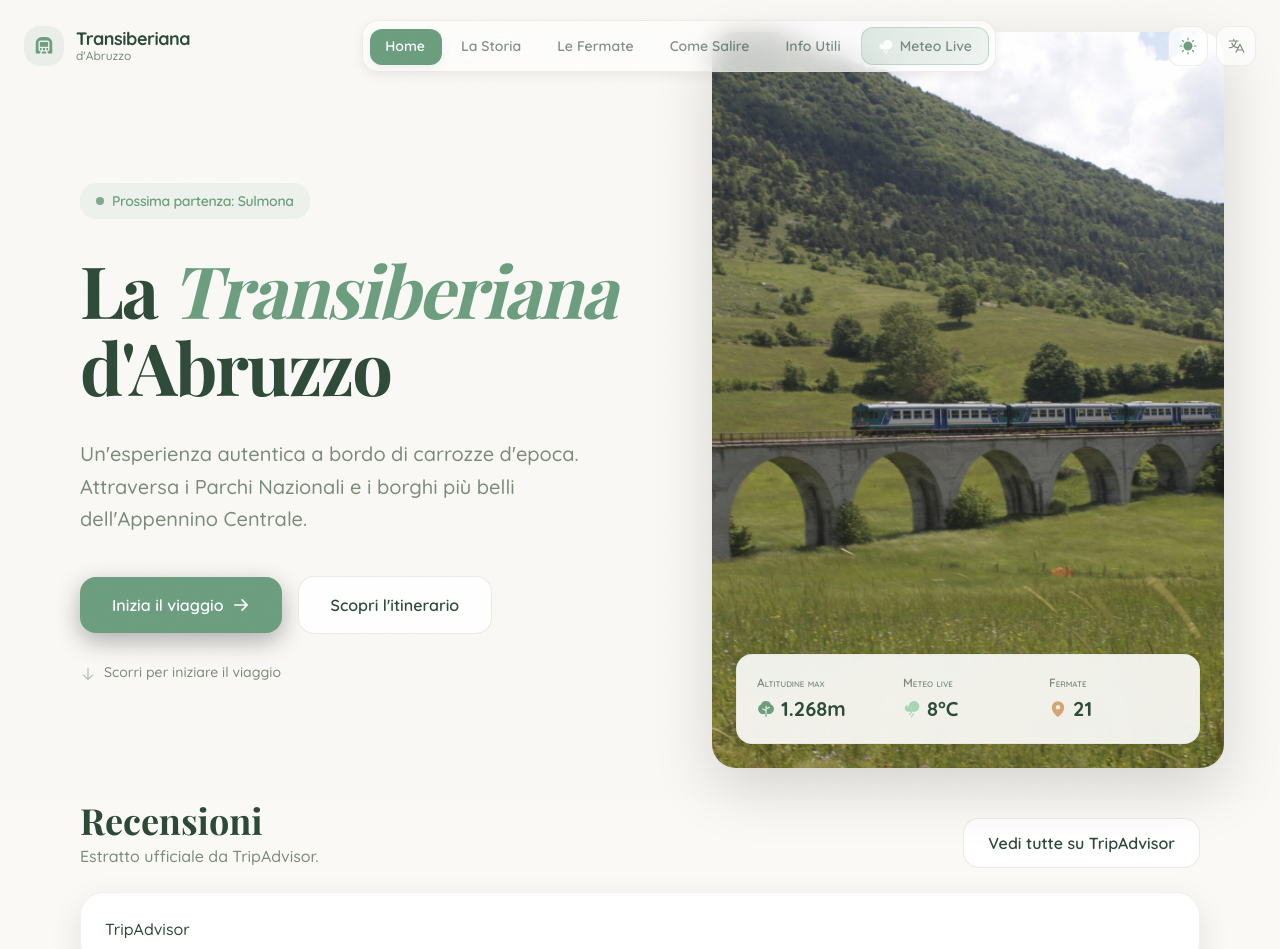
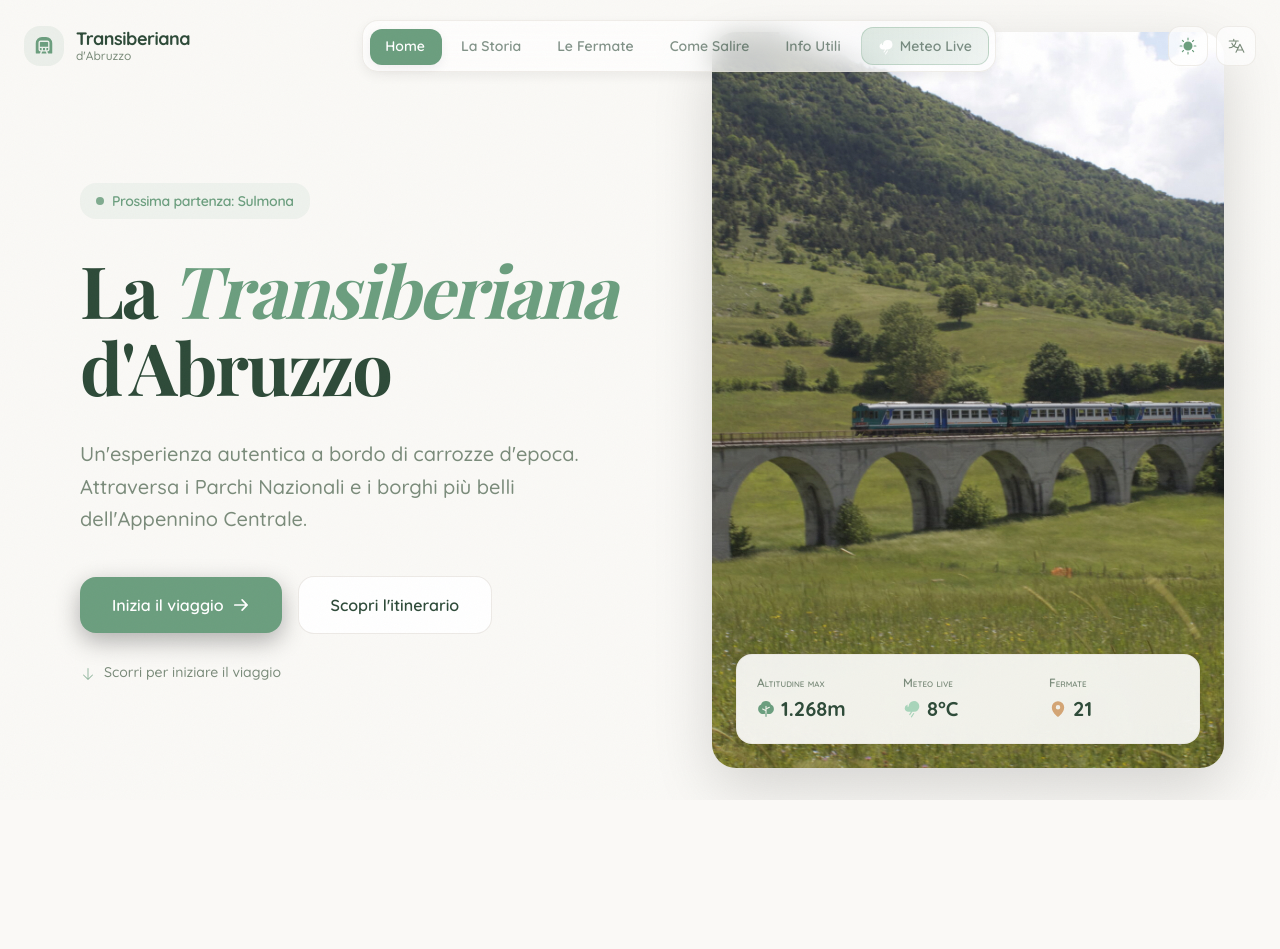
Before and after one commit to Michy234/transiberianaUDA, a React (Vite) app: page / in a window 1280 px wide. Shown: the top 949 px of the page. Built offline with nearby package versions, Linux system fonts and the light colour scheme; a web font is replaced by a local one.

Commit message:
feat: added TripAdvisor button

```diff
--- a/src/components/TripAdvisorReviews.jsx
+++ /dev/null
@@ -1,83 +0,0 @@
-import { useEffect, useMemo, useRef } from 'react';
-
-const TRIPADVISOR_URL =
-  'https://www.tripadvisor.it/Attraction_Review-g194928-d12914784-Reviews-Transiberiana_d_Italia-Sulmona_Province_of_L_Aquila_Abruzzo.html';
-
-export default function TripAdvisorReviews() {
-  const scriptRef = useRef(null);
-
-  const widget = useMemo(() => {
-    const locationId = 12914784;
-    const wtype = 'cdsscrollingravewide';
-    const uniq = 1291;
-    const lang = 'it';
-
-    return {
-      locationId,
-      wtype,
-      uniq,
-      lang,
-      containerId: `TA_${wtype}${uniq}`,
-      className: `TA_${wtype}`,
-      scriptSrc: `https://www.jscache.com/wejs?wtype=${wtype}&uniq=${uniq}&locationId=${locationId}&lang=${lang}&border=true&shadow=true&display_version=2`,
-    };
-  }, []);
-
-  useEffect(() => {
-    if (typeof document === 'undefined') return;
-
-    if (scriptRef.current) {
-      scriptRef.current.remove();
-      scriptRef.current = null;
-    }
-
-    const script = document.createElement('script');
-    script.src = widget.scriptSrc;
-    script.async = true;
-    script.setAttribute('data-ta-widget', widget.containerId);
-    document.body.appendChild(script);
-    scriptRef.current = script;
-
-    return () => {
-      if (scriptRef.current) {
-        scriptRef.current.remove();
-        scriptRef.current = null;
-      }
-    };
-  }, [widget]);
-
-  return (
-    <section className="px-6 md:px-12 lg:px-20 pb-20" aria-label="Recensioni TripAdvisor">
-      <div className="max-w-[1400px] mx-auto">
-        <div className="flex flex-col md:flex-row md:items-end md:justify-between gap-4 mb-6">
-          <div>
-            <h2 className="font-serif text-3xl md:text-4xl font-bold text-foreground">Recensioni</h2>
-            <p className="text-muted-foreground mt-1">
-              Estratto ufficiale da TripAdvisor.
-            </p>
-          </div>
-          <a
-            href={TRIPADVISOR_URL}
-            target="_blank"
-            rel="noopener noreferrer"
-            className="inline-flex items-center justify-center px-6 py-3 rounded-2xl bg-card border border-border/60 text-foreground font-semibold hover:shadow-[var(--shadow-card)] transition-all duration-300"
-          >
-            Vedi tutte su TripAdvisor
-          </a>
-        </div>
-
-        <div className="bg-card rounded-3xl p-4 md:p-6 shadow-[var(--shadow-card)] border border-border/40 overflow-hidden">
-          <div id={widget.containerId} className={widget.className}>
-            <ul className="list-none m-0 p-0">
-              <li className="m-0 p-0">
-                <a href={TRIPADVISOR_URL} target="_blank" rel="noopener noreferrer">
-                  TripAdvisor
-                </a>
-              </li>
-            </ul>
-          </div>
-        </div>
-      </div>
-    </section>
-  );
-}
--- a/src/pages/Home.jsx
+++ b/src/pages/Home.jsx
@@ -5,7 +5,6 @@ import { Link } from 'react-router-dom';
 import { gsap } from 'gsap';
 import { ScrollToPlugin } from 'gsap/ScrollToPlugin';
 import Journey from './Journey';
-import TripAdvisorReviews from '../components/TripAdvisorReviews';
 
 gsap.registerPlugin(ScrollToPlugin);
 
@@ -143,8 +142,6 @@ export default function Home() {
         </div>
       </section>
 
-      <TripAdvisorReviews />
-
       <section ref={journeyRef} aria-label="Journey scroll">
         <Journey />
       </section>
--- a/src/pages/InfoUtili.jsx
+++ b/src/pages/InfoUtili.jsx
@@ -1,6 +1,9 @@
 import React from 'react';
 import { motion } from 'framer-motion';
-import { Question, Warning } from '@phosphor-icons/react';
+import { Question, Warning, Star, ArrowSquareOut } from '@phosphor-icons/react';
+
+const TRIPADVISOR_URL =
+  'https://www.tripadvisor.it/Attraction_Review-g194928-d12914784-Reviews-Transiberiana_d_Italia-Sulmona_Province_of_L_Aquila_Abruzzo.html';
 
 const faq = [
   { q: "Il treno è riscaldato in inverno?", a: "Sì, tutte le carrozze d'epoca sono dotate di riscaldamento a vapore e termosifoni originali restaurati e funzionanti." },
@@ -21,6 +24,23 @@ export default function InfoUtili() {
            <p className="text-xl text-muted-foreground leading-relaxed mb-12 max-w-[40ch]">
              Tutto quello che c'è da sapere prima di imbarcarsi in questa avventura retrò tra le montagne abruzzesi.
            </p>
+
+           <a
+             href={TRIPADVISOR_URL}
+             target="_blank"
+             rel="noopener noreferrer"
+             className="inline-flex items-center gap-3 px-5 py-3 rounded-full bg-[#00AA6C] text-white font-bold shadow-[var(--shadow-button)] hover:brightness-110 active:brightness-95 transition-all duration-200"
+             aria-label="Apri le recensioni su TripAdvisor (si apre in una nuova scheda)"
+           >
+             <span className="w-9 h-9 rounded-full bg-white/95 flex items-center justify-center shrink-0" aria-hidden="true">
+               <span className="text-[#00AA6C] font-extrabold text-sm tracking-tight">TA</span>
+             </span>
+             <span className="flex items-center gap-2">
+               <Star size={18} weight="fill" />
+               Recensioni TripAdvisor
+             </span>
+             <ArrowSquareOut size={18} className="opacity-90" aria-hidden="true" />
+           </a>
 
            {/* Rules Card — amber in light, warm wood in dark */}
            <div className="p-8 rounded-3xl bg-accent-warm/20 border border-accent-warm/30 shadow-[var(--shadow-subtle)]">
```
